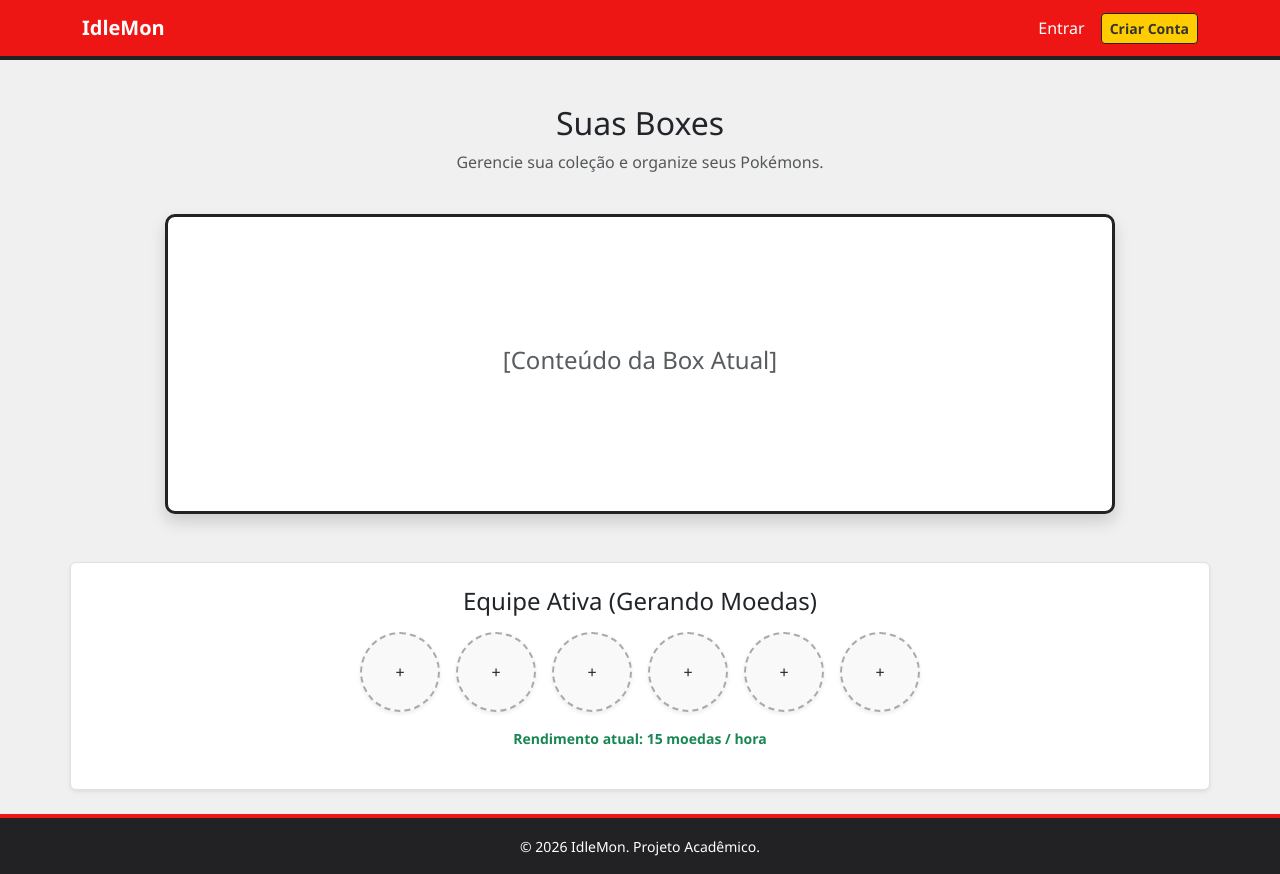
After one commit to gustavo-berti/IdleMon, a Django app: template idlepokemon/website/templates/website/userLoggedIn.html in a window 1280 px wide. The commit adds this page. Run offline with Django 5.2, Linux system fonts and the light colour scheme; the template is opened without the code that fills it, so the values that code supplies are empty.

Commit message:
feat: adiciona pagina principal e de usuario logado

```diff
--- /dev/null
+++ b/idlepokemon/website/templates/website/userLoggedIn.html
@@ -0,0 +1,37 @@
+{% extends 'website/template.html' %}
+
+{% block title %}IdleMon - Sua Colecao{%endblock %}
+
+{% block content %}
+<div class="row text-center mb-4">
+  <h2>Suas Boxes</h2>
+  <p class="text-muted">Gerencie sua coleção e organize seus Pokémons.</p>
+</div>
+
+<div class="row justify-content-center mb-5">
+  <div class="col-md-10 box-container shadow">
+    <div
+      class="d-flex justify-content-center align-items-center h-100 text-muted"
+    >
+      <h4>[Conteúdo da Box Atual]</h4>
+    </div>
+  </div>
+</div>
+
+<div class="row mt-auto text-center">
+  <div class="col-12 bg-white p-4 rounded shadow-sm border">
+    <h4 class="mb-3">Equipe Ativa (Gerando Moedas)</h4>
+    <div class="d-flex justify-content-center gap-3">
+      <div class="team-slot shadow-sm">+</div>
+      <div class="team-slot shadow-sm">+</div>
+      <div class="team-slot shadow-sm">+</div>
+      <div class="team-slot shadow-sm">+</div>
+      <div class="team-slot shadow-sm">+</div>
+      <div class="team-slot shadow-sm">+</div>
+    </div>
+    <p class="mt-3 text-success fw-bold small">
+      Rendimento atual: 15 moedas / hora
+    </p>
+  </div>
+</div>
+{% endblock %}
--- a/idlepokemon/website/views.py
+++ b/idlepokemon/website/views.py
@@ -1,4 +1,7 @@
 from django.views.generic import TemplateView
 
 class HomeView(TemplateView):
-    template_name = 'website/home.html'
+    def get_template_names(self):
+        if self.request.user.is_authenticated:
+            return ['website/userLoggedIn.html']
+        return ['website/home.html']
```
Also changed, not shown: idlepokemon/website/templates/website/home.html (+27 -13 lines).
